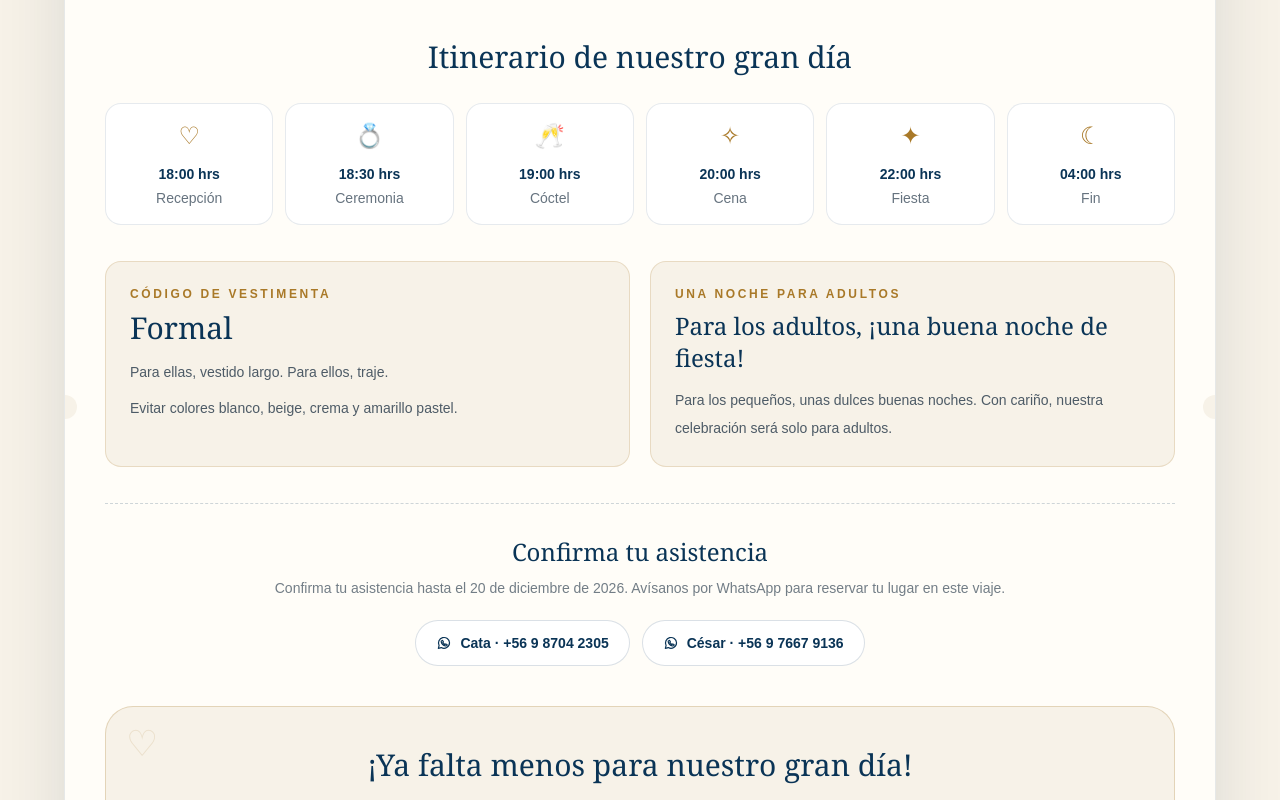
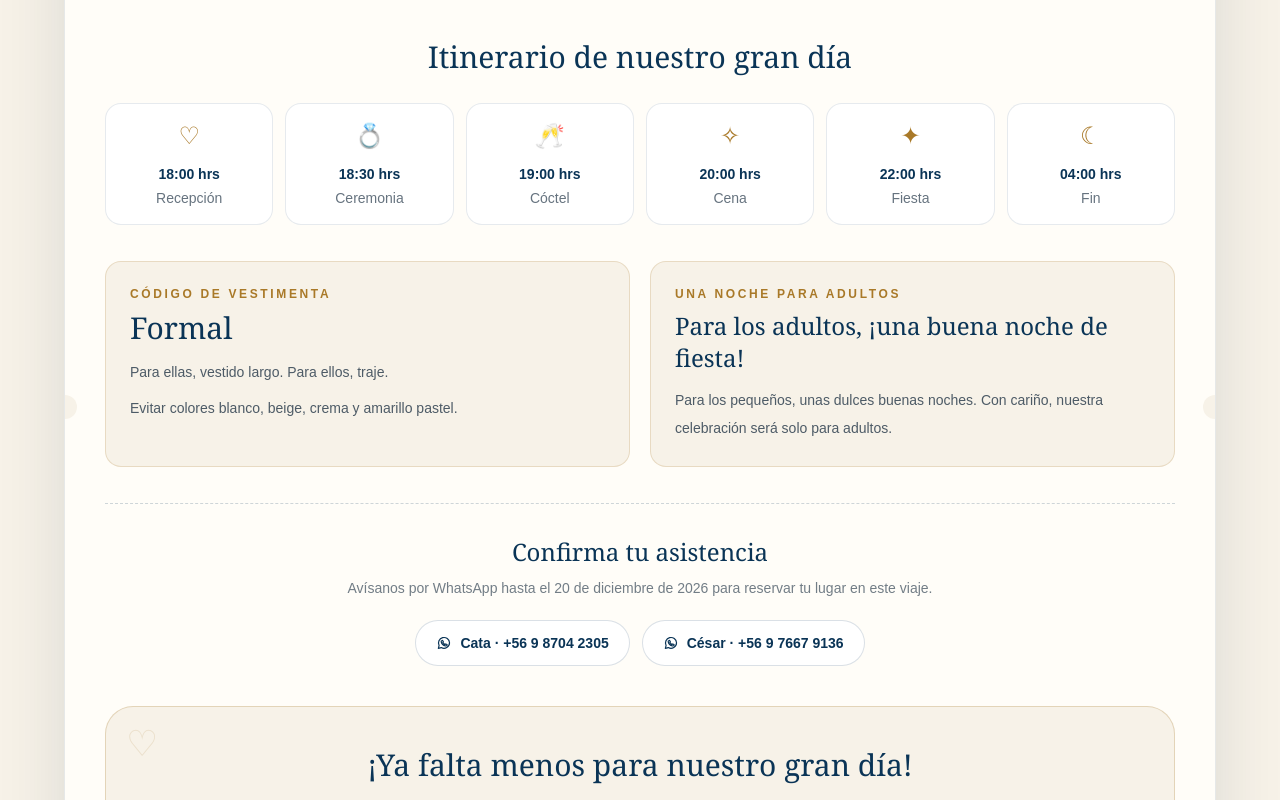
Before and after one commit to cesarodriguez96-02-26/regalos-matri-cata-cesar, a Next.js app: page / in a window 1280 px wide. Shown: the part 2626-3426 px from the top of the page. Built offline with nearby package versions, Linux system fonts and the light colour scheme.

Commit message:
Actualizar mensaje de confirmación por WhatsApp

```diff
--- a/src/app/page.tsx
+++ b/src/app/page.tsx
@@ -152,7 +152,7 @@ export default function Home() {
               </div>
               <div className="mt-9 border-t border-dashed border-navy/20 pt-8 text-center">
                 <h3 className="font-serif text-2xl text-navy">Confirma tu asistencia</h3>
-                <p className="mt-2 text-sm leading-6 text-ink/60">Confirma tu asistencia hasta el 20 de diciembre de 2026. Avísanos por WhatsApp para reservar tu lugar en este viaje.</p>
+                <p className="mt-2 text-sm leading-6 text-ink/60">Avísanos por WhatsApp hasta el 20 de diciembre de 2026 para reservar tu lugar en este viaje.</p>
                 <div className="mt-5 flex flex-wrap justify-center gap-3">
                   <a href="https://wa.me/56987042305" target="_blank" rel="noopener noreferrer" className="inline-flex items-center gap-2 rounded-full border border-navy/15 bg-white px-5 py-3 text-sm font-bold text-navy transition hover:border-gold focus-visible:outline focus-visible:outline-2 focus-visible:outline-offset-2 focus-visible:outline-gold"><WhatsAppIcon /> Cata · +56 9 8704 2305</a>
                   <a href="https://wa.me/56976679136" target="_blank" rel="noopener noreferrer" className="inline-flex items-center gap-2 rounded-full border border-navy/15 bg-white px-5 py-3 text-sm font-bold text-navy transition hover:border-gold focus-visible:outline focus-visible:outline-2 focus-visible:outline-offset-2 focus-visible:outline-gold"><WhatsAppIcon /> César · +56 9 7667 9136</a>
```
